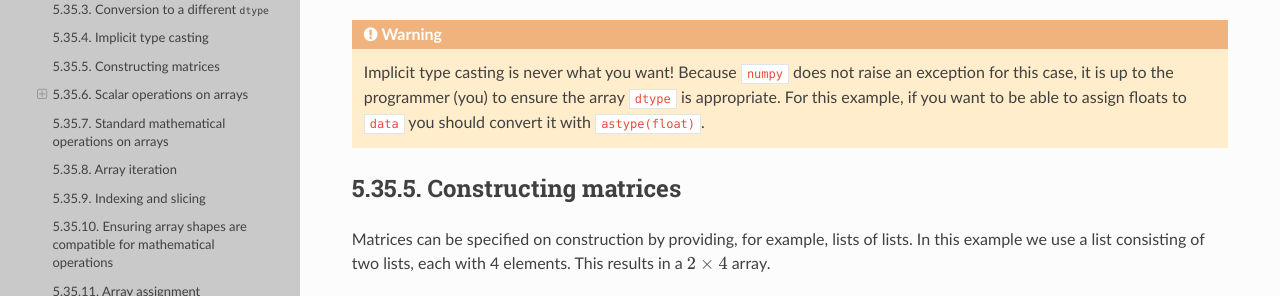
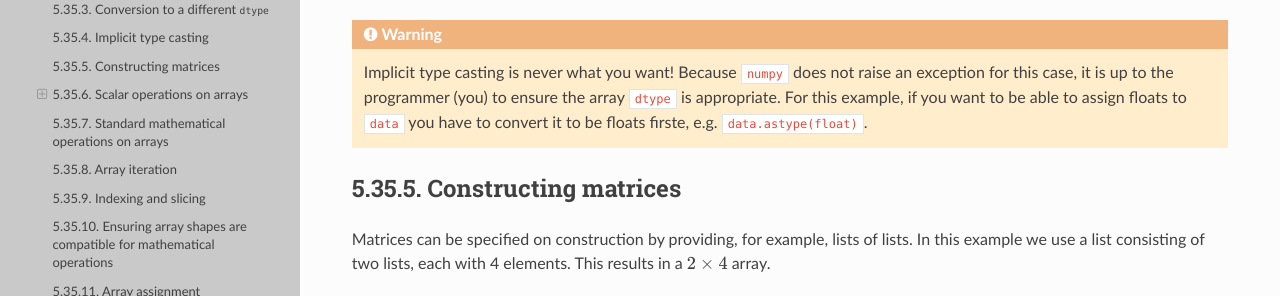
Before and after one commit to GavinHuttley/tib, a Sphinx documentation site: the page built from source/python/numpy.rst, in a window 1280 px wide and 900 px high, scrolled down 2572 px, cut to the strip 145-441 px from the top of the window. Built offline with Sphinx 7.4.7 and the Read the Docs theme 2.0.0, drawn with Linux system fonts in a browser that asks for light colours.

Commit message:
ENH: improve clarity

```diff
--- a/source/python/numpy.rst
+++ b/source/python/numpy.rst
@@ -118,7 +118,7 @@ If we try to assign a ``float`` to the first element, it will not work because t
     data[0, 0] = 5.92132
     data
 
-.. warning:: Implicit type casting is never what you want! Because ``numpy`` does not raise an exception for this case, it is up to the programmer (you) to ensure the array ``dtype`` is appropriate. For this example, if you want to be able to assign floats to ``data`` you should convert it with ``astype(float)``.
+.. warning:: Implicit type casting is never what you want! Because ``numpy`` does not raise an exception for this case, it is up to the programmer (you) to ensure the array ``dtype`` is appropriate. For this example, if you want to be able to assign floats to ``data`` you have to convert it to be floats firste, e.g. ``data.astype(float)``.
 
 Constructing matrices
 ---------------------
```
